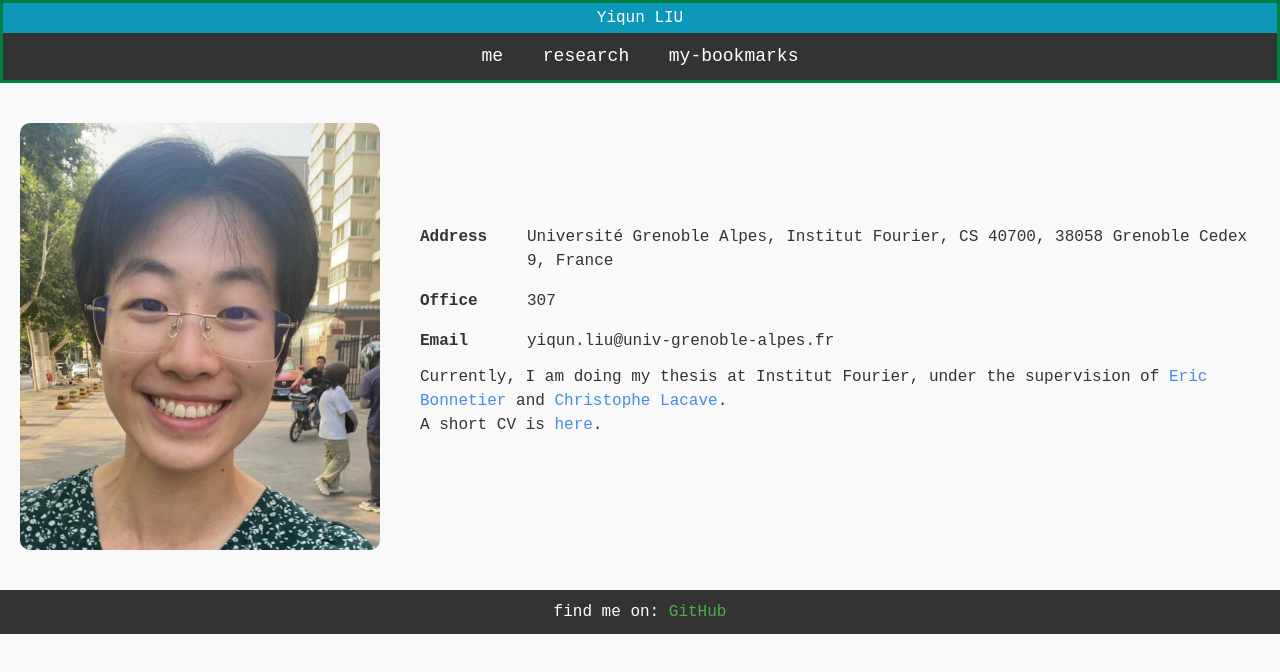
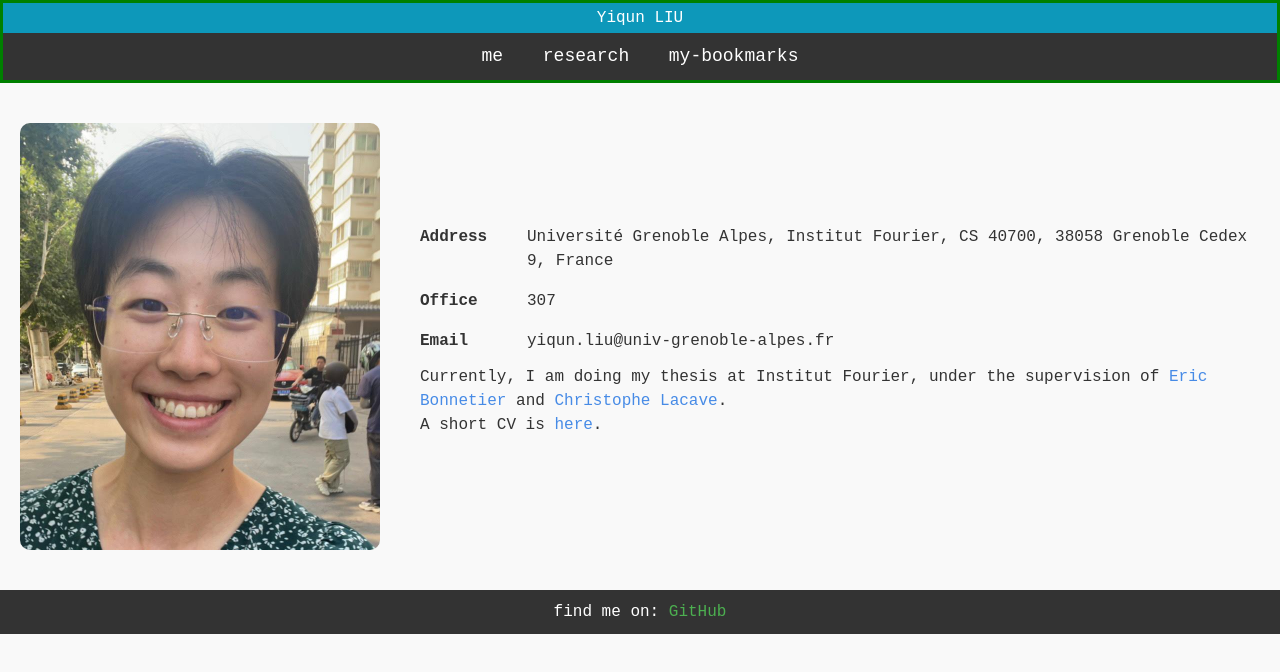
Before and after one commit to yiqunLIU0/public-page, a plain HTML site: page index.htm in a window 1280 px wide. Drawn offline with nearby package versions, Linux system fonts and the light colour scheme.

Commit message:
Update styles.css

```diff
--- a/styles.css
+++ b/styles.css
@@ -4,7 +4,7 @@ body {
   background-color: #f9f9f9;
 }
 #header-container {
-  background-color: #008040;
+  background-color: #008000;
   padding: 3px;
   text-align: center;
   color: white;
```
